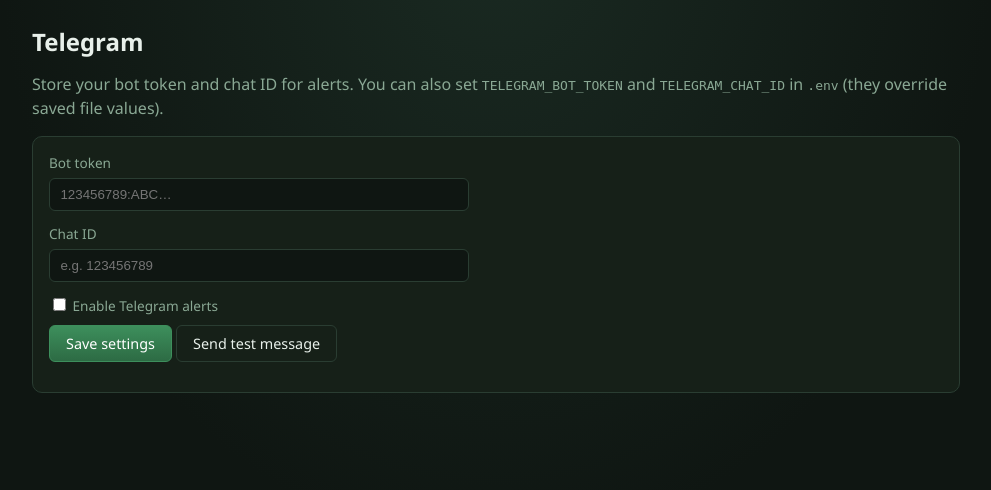
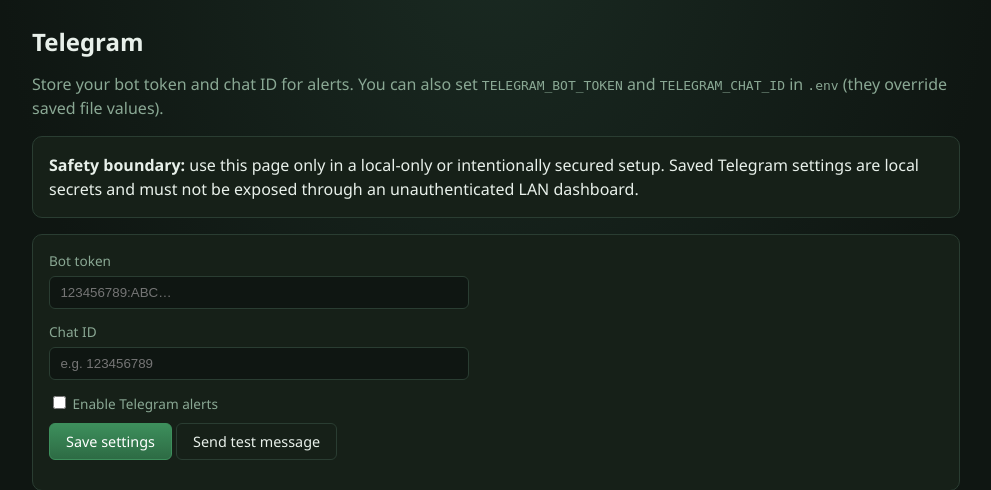
Before and after one commit to hmtt3104-blip/logline-greenhouse-ai, a Flask app: page /telegram in a window 1280 px wide. Shown: the part 73-563 px from the top of the page, without its empty margins (144-1135 px from the left). Run offline with Flask 3, Linux system fonts and the light colour scheme.

Commit message:
Add Telegram settings safety warning

```diff
--- a/dashboard/templates/telegram.html
+++ b/dashboard/templates/telegram.html
@@ -3,6 +3,11 @@
 {% block content %}
 <h1>Telegram</h1>
 <p class="lead">Store your bot token and chat ID for alerts. You can also set <code>TELEGRAM_BOT_TOKEN</code> and <code>TELEGRAM_CHAT_ID</code> in <code>.env</code> (they override saved file values).</p>
+
+<div class="panel warning">
+  <strong>Safety boundary:</strong>
+  use this page only in a local-only or intentionally secured setup. Saved Telegram settings are local secrets and must not be exposed through an unauthenticated LAN dashboard.
+</div>
 
 {% with messages = get_flashed_messages(with_categories=true) %}
   {% if messages %}
```
